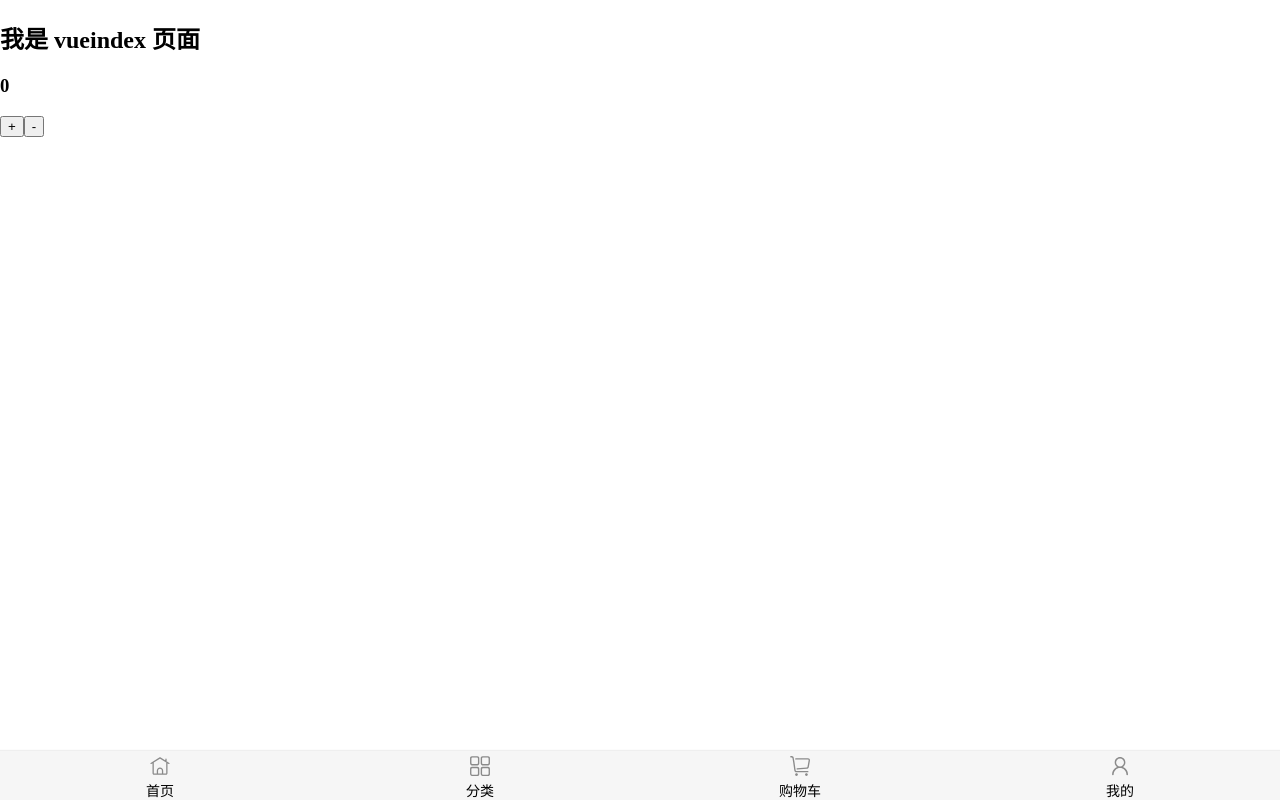
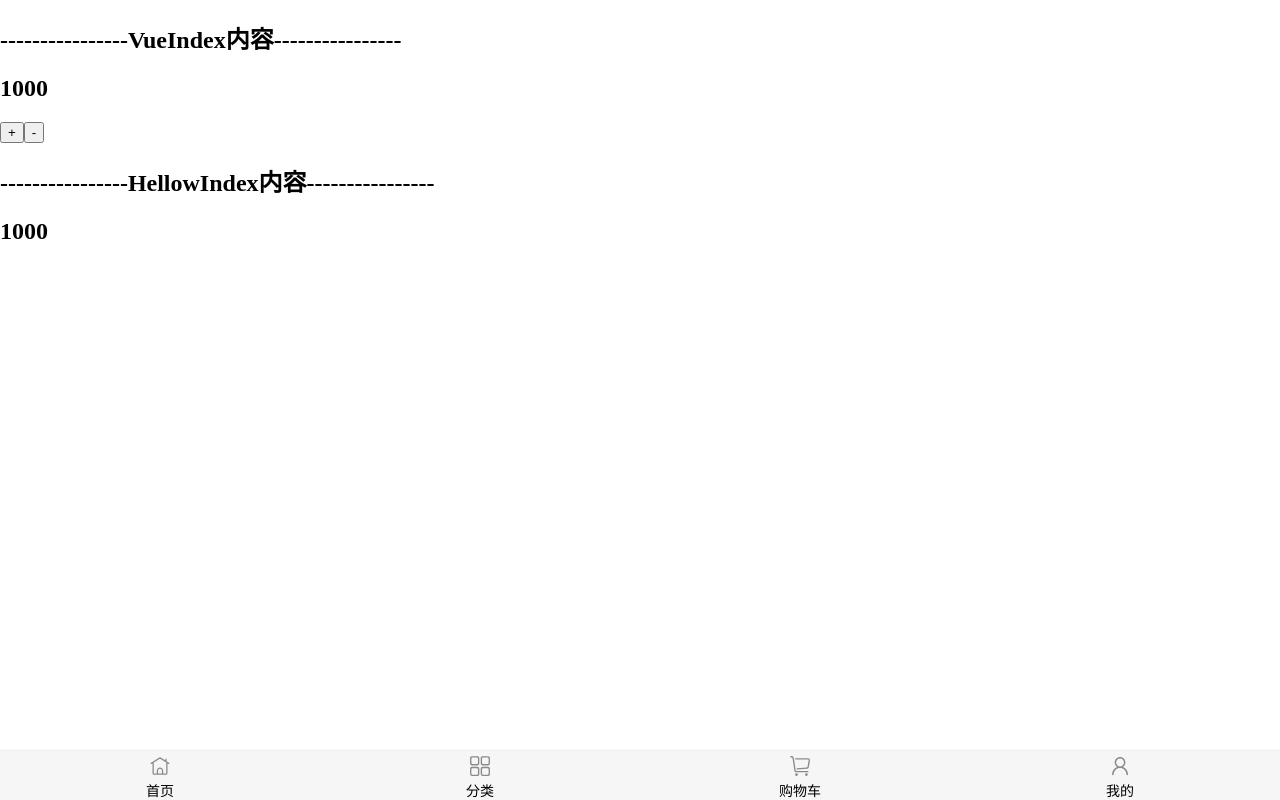
Before and after one commit to zdana/vueTest, a Vue app in the folder vueTest/: page /VueIndex in a window 1280 px wide. Built offline with nearby package versions, Linux system fonts and the light colour scheme.

Commit message:
vuex安装入门

```diff
--- a/vueTest/package.json
+++ b/vueTest/package.json
@@ -11,7 +11,8 @@
   },
   "dependencies": {
     "vue": "^2.5.2",
-    "vue-router": "^3.0.1"
+    "vue-router": "^3.0.1",
+    "vuex": "^3.6.0"
   },
   "devDependencies": {
     "autoprefixer": "^7.1.2",
--- a/vueTest/src/components/HelloVuex.vue
+++ b/vueTest/src/components/HelloVuex.vue
@@ -1,7 +1,7 @@
 <template>
   <div class="HelloVuex">
-    <h2>{{this.message}}</h2>
-    <h3>{{this.counter}}</h3>
+    <!-- <h3>{{this.counter}}</h3> -->
+    <h2>{{$store.state.counter}}</h2>
   </div>
 </template>
 <script>
--- a/vueTest/src/components/VuexIndex.vue
+++ b/vueTest/src/components/VuexIndex.vue
@@ -1,11 +1,12 @@
 <template>
   <div class="VuexIndex">
-    <h2>{{this.message}}</h2>
-    <h3>{{this.counter}}</h3>
+    <h2>----------------VueIndex内容----------------</h2>
+    <h2>{{$store.state.counter}}</h2>
     <button @click="counter ++">+</button>
     <button @click="counter --">-</button>
     <!-- 使用父子组件传值共享数据 -->
-    <!-- <hello-vuex :counter="counter"></hello-vuex> -->
+    <h2>----------------HellowIndex内容----------------</h2>
+    <hello-vuex :counter="counter"></hello-vuex>
   </div>
 </template>
 <script>
@@ -18,7 +19,6 @@ export default {
   data(){
     return{
       message:'我是 vueindex 页面',
-      counter:0
     }
   }
 }
--- a/vueTest/src/main.js
+++ b/vueTest/src/main.js
@@ -1,13 +1,15 @@
 import Vue from 'vue'
 import App from './App'
 import router from './router'
+import store from './store'
 
 Vue.config.productionTip = false
-
+// Vue.prototype.$store=store
 
 /* eslint-disable no-new */
 new Vue({
   el: '#app',
   router,
+  store,
   render: h => h(App)
 })
--- /dev/null
+++ b/vueTest/src/store/index.js
@@ -0,0 +1,28 @@
+import Vue from 'vue'
+import Vuex from 'vuex'
+
+// 1. 安装插件
+Vue.use(Vuex)
+
+// 2. 创建对象
+const store=new Vuex.Store({
+  // 状态，其他页面可以共享状态
+  state:{
+    counter:1000
+  },
+  mutations:{
+
+  },
+  actions:{
+
+  },
+  getters:{
+
+  },
+  modules:{
+
+  }
+})
+
+// 3. 导出store对象
+export default store
```
Also changed, not shown: 1 other file (tests, documents, lock files or other folders).
